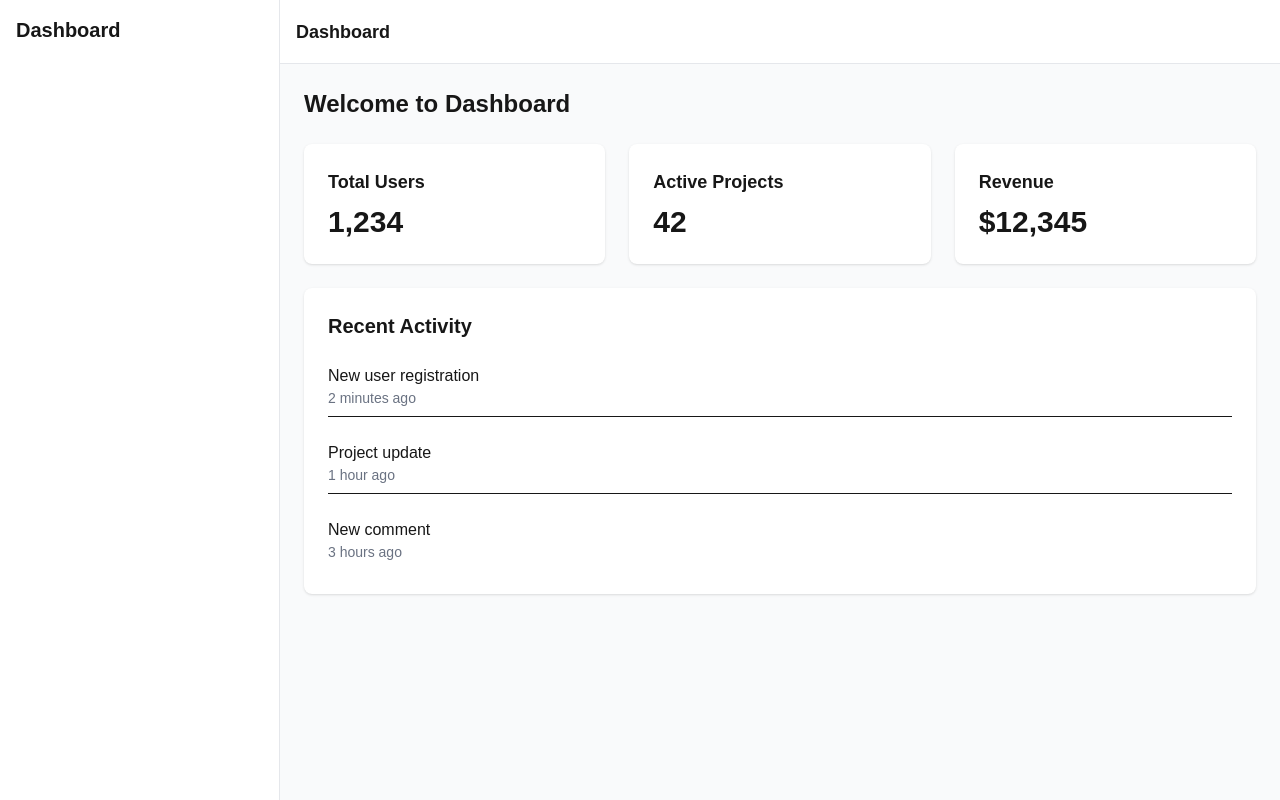
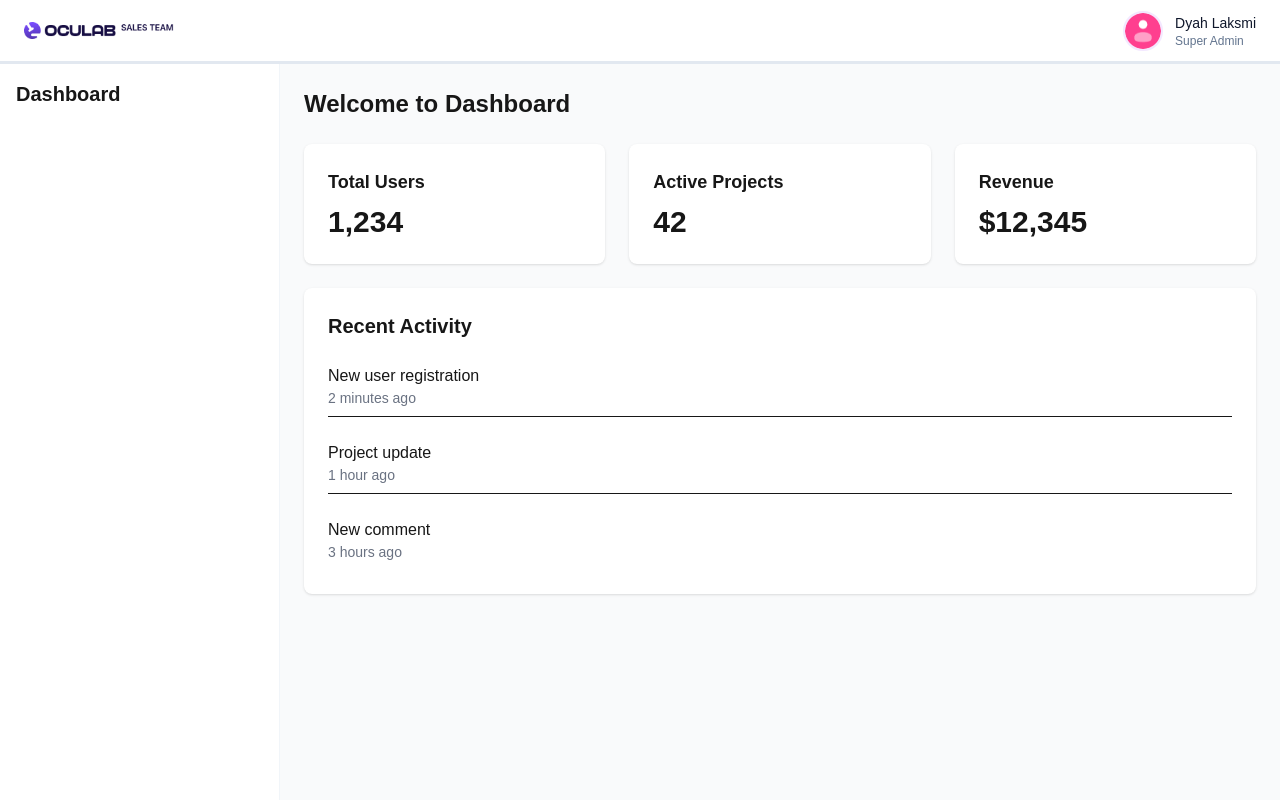
Before and after one commit to Luthfii1/Oculab-Internal-Dashboard, a Next.js app: page / in a window 1280 px wide. Built offline with nearby package versions, Linux system fonts and the light colour scheme.

Commit message:
feat: add header

```diff
--- a/src/app/dashboard/layout.tsx
+++ b/src/app/dashboard/layout.tsx
@@ -9,8 +9,8 @@ export default function DashboardLayout({
 }) {
   return (
     <div className="min-h-screen bg-gray-50">
+      <Header />
       <Sidebar />
-      <Header />
       <main className="pl-[280px] pt-16 min-h-screen">
         <div className="p-6">
           {children}
--- a/src/components/shared/Header.tsx
+++ b/src/components/shared/Header.tsx
@@ -1,12 +1,35 @@
+'use client';
+
 import React from 'react';
+import Image from 'next/image';
 
 const Header = () => {
   return (
-    <header className="fixed top-0 left-[280px] right-0 h-16 bg-white border-b border-gray-200">
-      <div className="h-full px-4 flex items-center justify-between">
-        <h1 className="text-lg font-semibold">Dashboard</h1>
-        <div className="flex items-center gap-4">
-          {/* Add header actions here */}
+    <header className="fixed top-0 left-0 right-0 h-16 bg-white border-b-3 border-slate-200 z-10">
+      <div className="h-full px-6 flex items-center justify-between">
+        <div className="flex items-center">
+          <Image
+            src="/logos/oculab-sales-team-logo.png"
+            alt="Oculab Sales Team Logo"
+            width={150}
+            height={72}
+            className="object-contain"
+          />
+        </div>
+
+        <div className="flex items-center gap-3">
+            <div className="relative w-10 h-10 rounded-full overflow-hidden border-2 border-purple-100">
+            <Image
+              src="/dummies/default-avatar.png"
+              alt="User Avatar"
+              fill
+              className="object-cover"
+            />
+          </div>
+          <div className="text-left">
+            <p className="text-sm font-medium text-slate-900">Dyah Laksmi</p>
+            <p className="text-xs text-slate-500">Super Admin</p>
+          </div>
         </div>
       </div>
     </header>
--- a/src/components/shared/Sidebar.tsx
+++ b/src/components/shared/Sidebar.tsx
@@ -1,8 +1,10 @@
+'use client';
+
 import React from 'react';
 
 const Sidebar = () => {
   return (
-    <aside className="fixed left-0 top-0 h-screen w-[280px] bg-white border-r border-gray-200">
+    <aside className="fixed left-0 top-16 h-[calc(100vh-4rem)] w-[280px] bg-white border-r border-slate-100">
       <div className="p-4">
         <h2 className="text-xl font-semibold">Dashboard</h2>
         {/* Add navigation items here */}
```
Also changed, not shown: public/dummies/default-avatar.png (added), public/logos/oculab-sales-team-logo.png (added).
